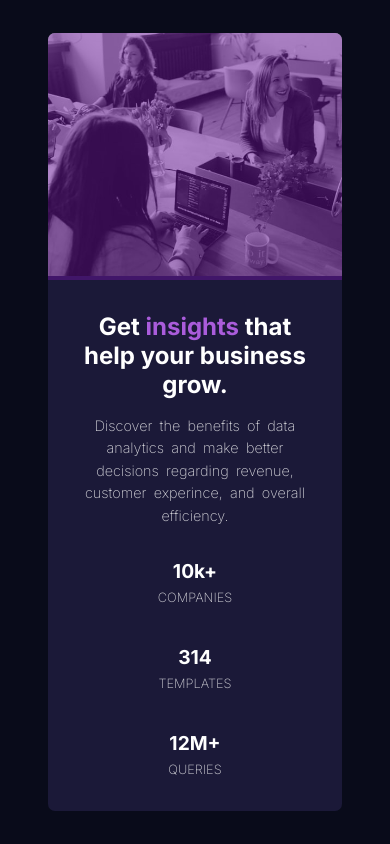
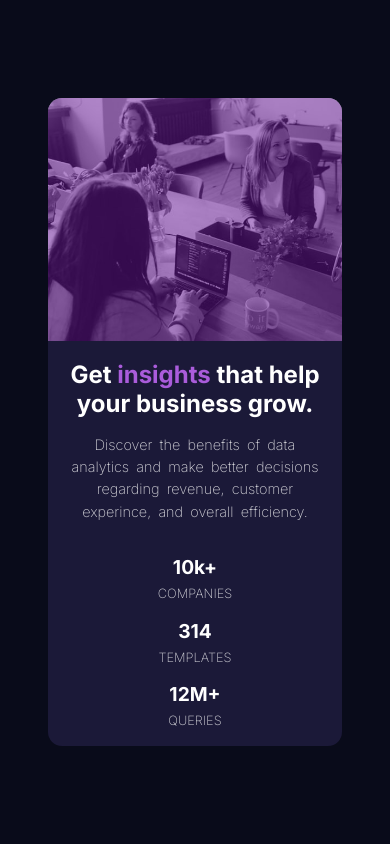
Before and after one commit to javamercy/preview-card-component, a plain HTML site: page index.html in a window 390 px wide. Drawn offline with Linux system fonts and the light colour scheme.

Commit message:
last changes

```diff
--- a/style.css
+++ b/style.css
@@ -85,19 +85,21 @@ body {
   font-size: 0.8rem;
 }
 
-@media screen and (max-width: 768px) {
+@media only screen and (max-width: 768px) {
   body {
-    min-height: 100vh;
+    height: 100vh;
+    font-size: 14px;
   }
   .card {
     flex-direction: column;
     justify-content: center;
-    min-height: 80%;
+    min-height: 75%;
     margin: auto 3rem;
+    border-radius: 1em;
   }
   .card-left {
     width: 100%;
-    padding: 2rem;
+    padding: 1rem;
   }
 
   .card-left .left-header {
@@ -114,7 +116,8 @@ body {
     flex-direction: column;
     align-items: center;
     justify-content: space-between;
-    height: 220px;
+    height: 175px;
+
   }
 
   .card-right {
@@ -127,8 +130,8 @@ body {
     position: absolute;
     content: "";
     top: 0;
+    bottom: .17rem;
     left: 0;
-    bottom: 0;
     right: 0;
     background-color: hsla(278, 77%, 34%, 0.5);
   }
```
